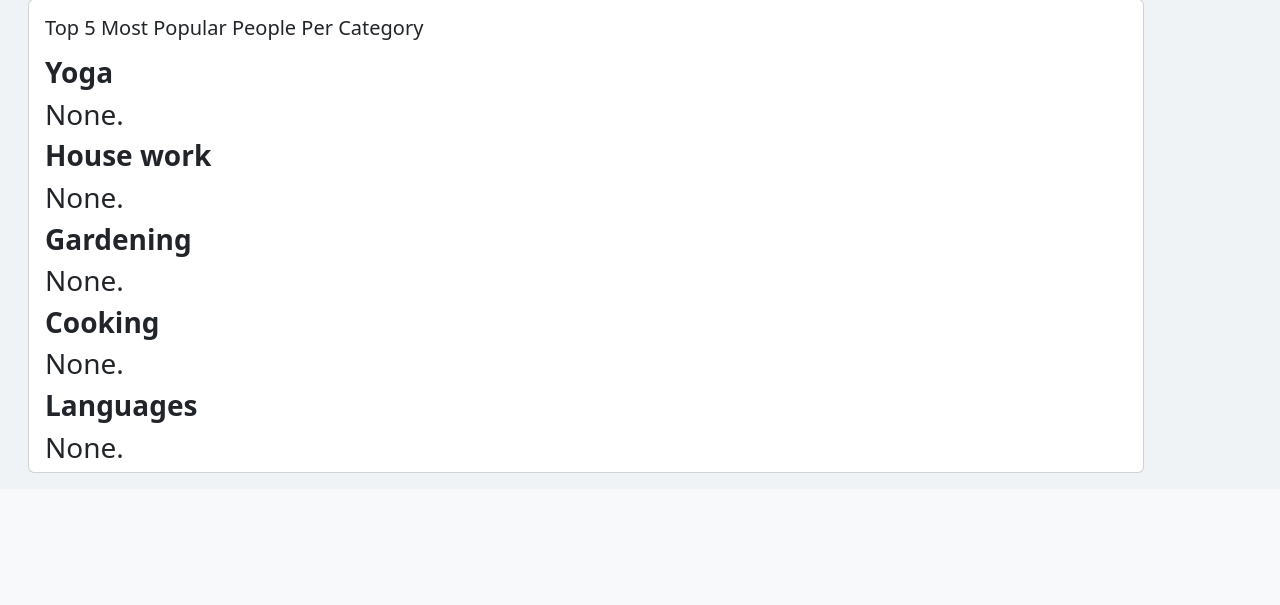
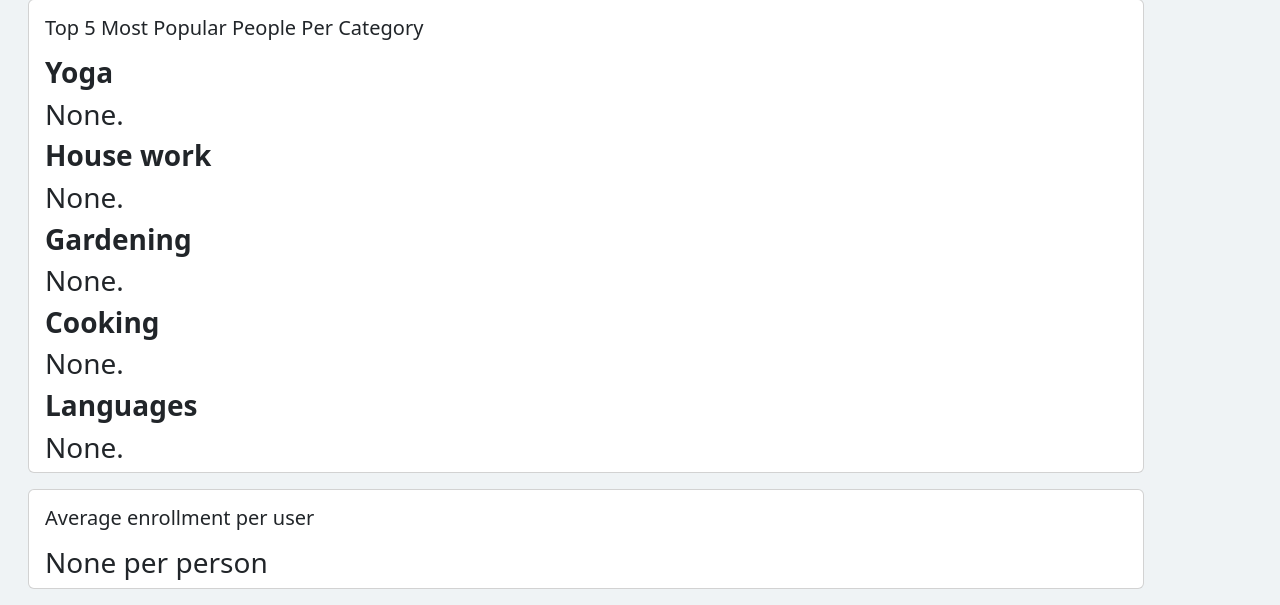
Before and after one commit to PichapopRo/community-tutor, a Django app: page /local-tutor/statistics in a window 1280 px wide. Shown: the part 650-1255 px from the top of the page. Before the commit the page ends 1123 px from the top, so only its background shows below. Run offline with Django 5.2, Linux system fonts and the light colour scheme; data comes from the database, SQL or seed files in the repository; data that the repository does not hold is empty; some web fonts are replaced.

Commit message:
finished Average enrollment per user

```diff
--- a/webpage/templates/statistics.html
+++ b/webpage/templates/statistics.html
@@ -55,6 +55,11 @@
                 {% endfor %}
         </div>
 
+        <div class="card my-3">
+            <h5 class="card-title mx-3 my-3">Average enrollment per user</h5>
+            <h3 class="card-label mx-3 ">{{ avg_num_enroll }} per person</h3>
+        </div>
+
     </div>
 </body>
 {% endblock %}
--- a/webpage/views.py
+++ b/webpage/views.py
@@ -13,7 +13,7 @@ from webpage.forms import SessionForm
 import logging
 from django.contrib.auth.mixins import LoginRequiredMixin
 from django.utils import timezone
-from django.db.models import Count, OuterRef, Subquery
+from django.db.models import Count, OuterRef, Subquery, Avg
 from django.contrib.auth.models import User
 from typing import Iterable
 
@@ -193,11 +193,10 @@ class StatisticView(generic.TemplateView):
             top_tutors_per_category[category.category_name] = list(tutors)
 
         return top_tutors_per_category
-        # Output the results
-        for category_name, tutors in top_tutors_per_category.items():
-            print(f"Top Tutors in {category_name}:")
-            for tutor in tutors:
-                print(f"- {tutor.username}: {tutor.total_participants} participants")
+
+    def get_avg_enrollment_per_user(self) -> float:
+        average = User.objects.annotate(num_enroll=Count("joined_sessions")).aggregate(Avg("num_enroll"))
+        return average['num_enroll__avg']
 
     def get_context_data(self, **kwargs: Any) -> dict[str, Any]:
         NUMBER_OF_POPULAR_TUTORS = 5
@@ -206,6 +205,7 @@ class StatisticView(generic.TemplateView):
         context["popular_sessions"] = self.get_popular_course(NUMBER_OF_POPULAR_TUTORS)
         context['popular_categories'] = self.get_popular_category(NUMBER_OF_POPULAR_TUTORS)
         context['popular_per_category'] = self.get_top_5_of_each_category()
+        context['avg_num_enroll'] = self.get_avg_enrollment_per_user()
 
         return context
 
```
